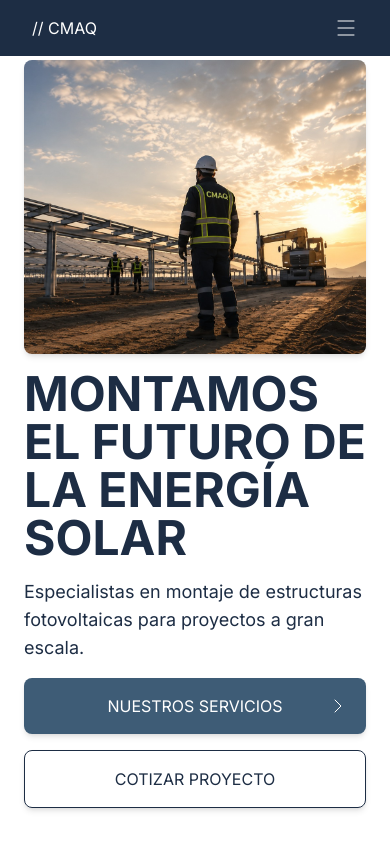
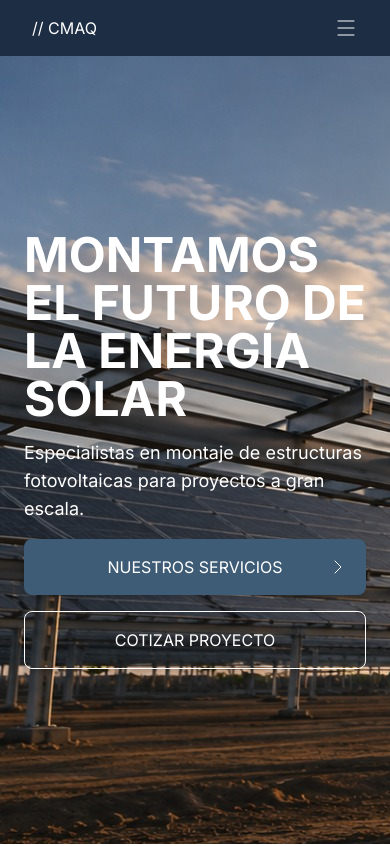
Before and after one commit to MiguelVillaDev/cmaq-landing-page, a website: page index.html in a window 390 px wide. Shown: the top 846 px of the page. Drawn offline with nearby package versions, Linux system fonts and the light colour scheme; files whose address does not match are found by name.

Commit message:
fix:  se elimina imagen en hero mobile, se deja background.

```diff
--- a/index.html
+++ b/index.html
@@ -81,22 +81,17 @@
     <main>
       <section
         id="hero"
-        class="mx-auto h-screen pt-15 pb-9 md:bg-[url('/img/hero-cmaq.jpeg')] md:bg-cover md:bg-center md:pt-14"
+        class="mx-auto h-screen bg-[url('/img/hero-cmaq.jpeg')] pt-14 md:bg-cover md:bg-center"
       >
         <div class="h-full md:bg-black/20">
           <div class="container-cmaq h-full">
             <div class="flex h-full flex-col justify-center gap-4">
-              <img
-                src="./img/hero-cmaq.jpeg"
-                alt="hero"
-                class="h-full rounded-lg object-cover object-right shadow-md md:hidden"
-              />
               <h1
-                class="text-5xl font-bold text-balance md:mx-0 md:max-w-108 md:text-7xl md:text-white"
+                class="text-5xl font-bold text-balance text-white md:mx-0 md:max-w-108 md:text-7xl"
               >
                 MONTAMOS EL FUTURO DE LA ENERGÍA SOLAR
               </h1>
-              <p class="text-lg md:max-w-[24rem] md:text-2xl md:text-white">
+              <p class="text-lg text-white md:max-w-[24rem] md:text-2xl">
                 Especialistas en montaje de estructuras fotovoltaicas para
                 proyectos a gran escala.
               </p>
@@ -114,7 +109,7 @@
               </a>
               <a href="#contacto">
                 <button
-                  class="border-navy hover:text-navy block w-full max-w-96 rounded-lg border py-4 shadow-md transition-colors duration-300 hover:bg-white md:border-white md:text-white"
+                  class="hover:text-navy block w-full max-w-96 rounded-lg border border-white py-4 text-white shadow-md transition-colors duration-300 hover:bg-white"
                 >
                   COTIZAR PROYECTO
                 </button>
```
